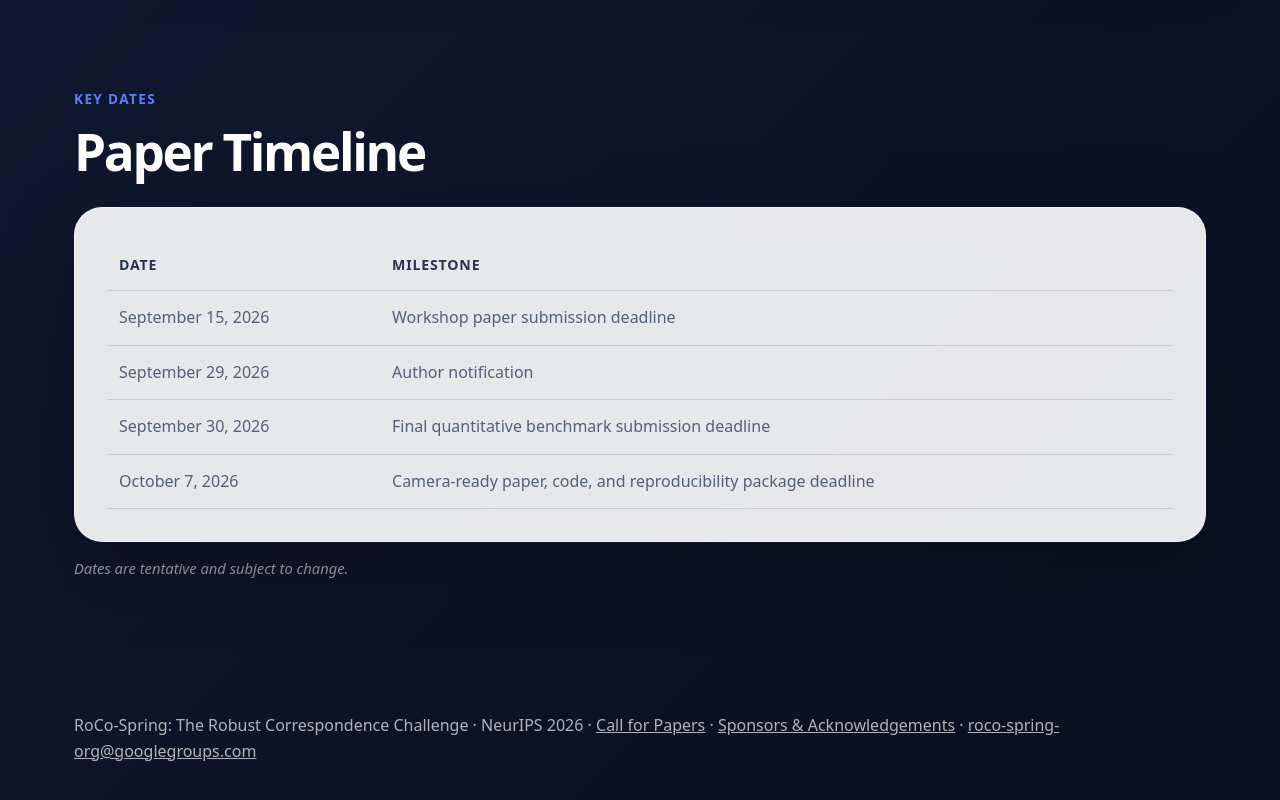
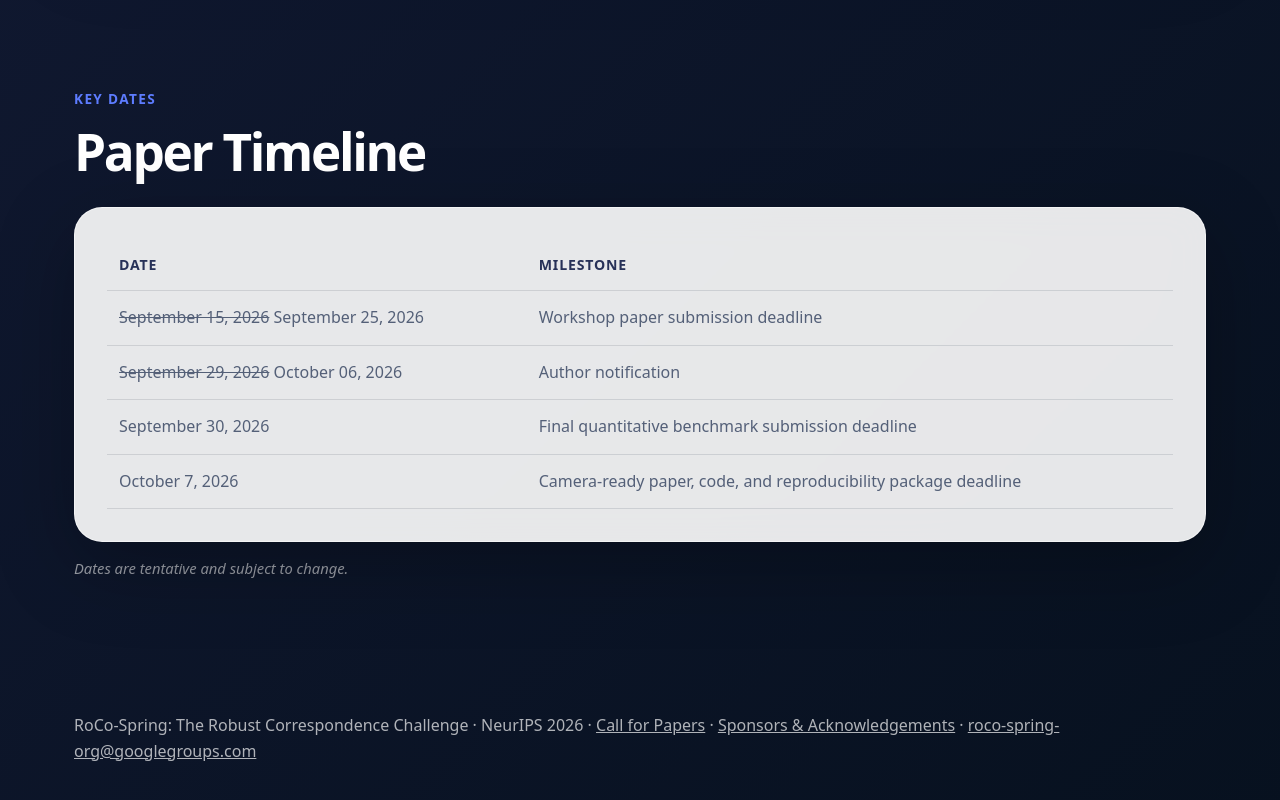
Before and after one commit to roco-spring/roco-spring.github.io, a website: page call-for-papers.html in a window 1280 px wide. Shown: the part 2376-3176 px from the top of the page. Drawn offline with Linux system fonts and the light colour scheme.

Commit message:
Update submission deadlines in call-for-papers.html

```diff
--- a/call-for-papers.html
+++ b/call-for-papers.html
@@ -171,11 +171,11 @@
                     </thead>
                     <tbody>
                         <tr>
-                            <td>September 15, 2026</td>
+                            <td><s>September 15, 2026</s>  September 25, 2026</td>
                             <td>Workshop paper submission deadline</td>
                         </tr>
                         <tr>
-                            <td>September 29, 2026</td>
+                            <td><s>September 29, 2026</s> October 06, 2026</td>
                             <td>Author notification</td>
                         </tr>
                         <tr>
```
